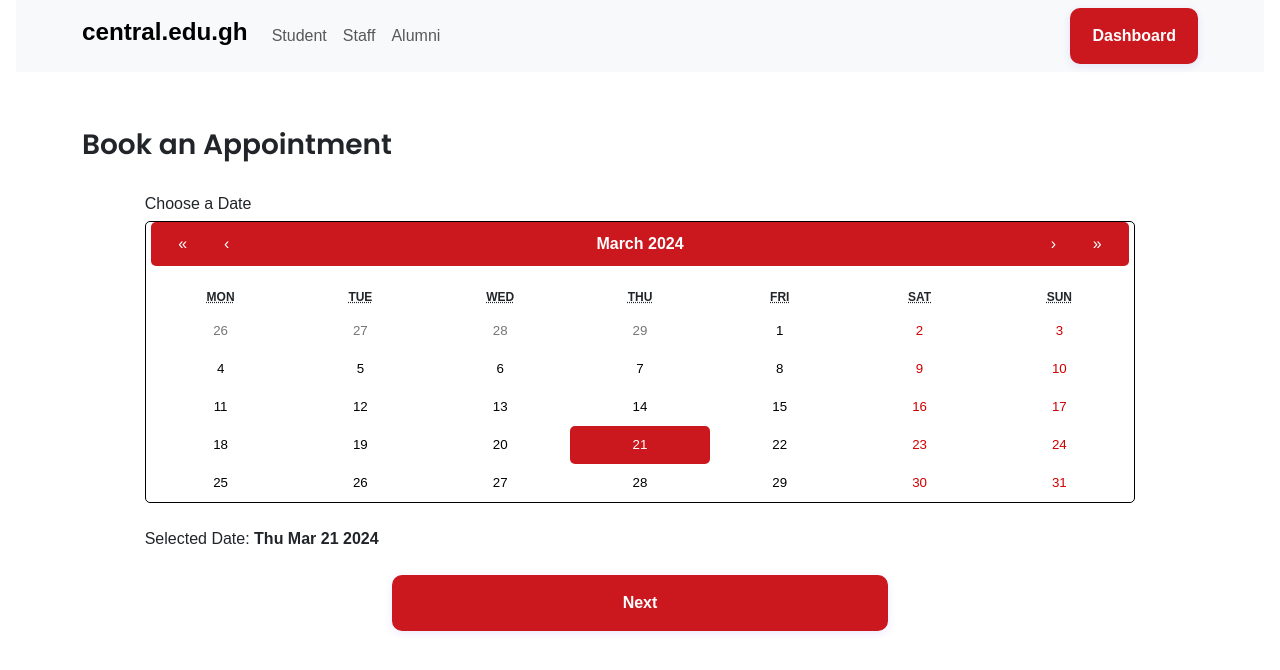
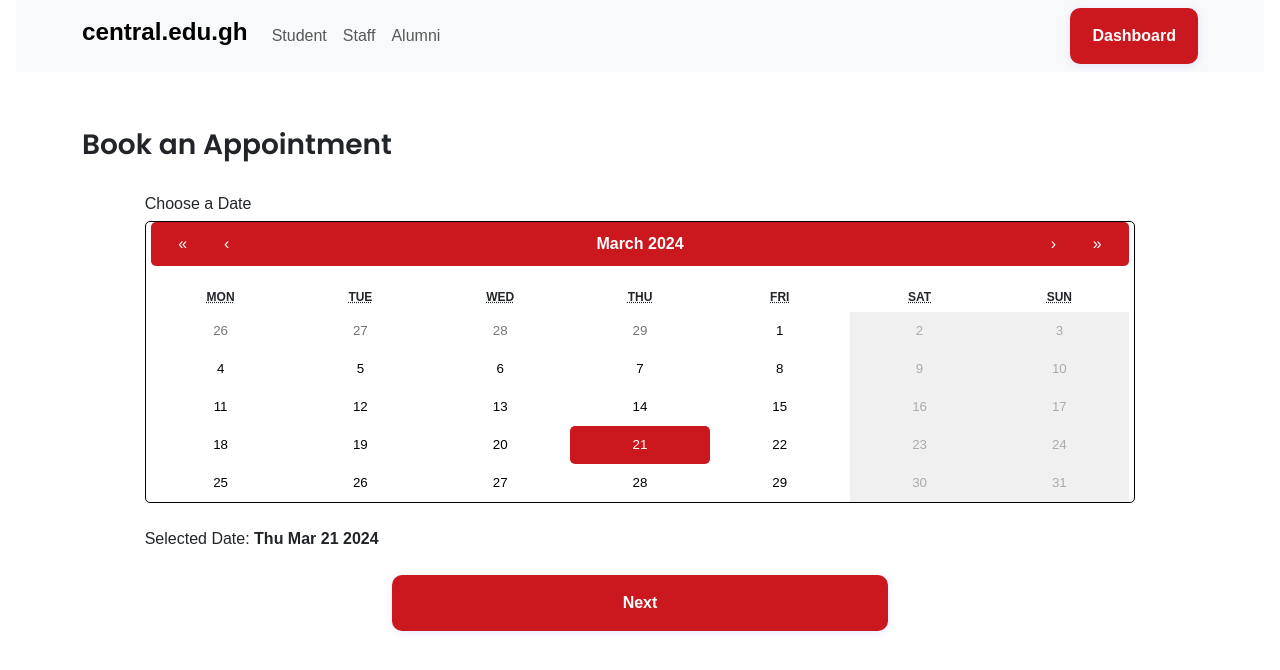
Before and after one commit to SoftLife0/Booking, a React (Vite) app: page /booking in a window 1280 px wide. Shown: the top 670 px of the page. Built offline with nearby package versions, Linux system fonts and the light colour scheme.

Commit message:
editing homepage

```diff
--- a/src/component/CustomCalendar.jsx
+++ b/src/component/CustomCalendar.jsx
@@ -12,11 +12,17 @@ function CustomCalendar({ onSelect, onNextClick }) {
         }
     }
 
+    const tileDisabled = ({ date, view }) => {
+        if (view === 'month') {
+            return date.getDay() === 0 || date.getDay() === 6; // Disable Sunday (0) and Saturday (6)
+        }
+    };
+
     return (
         <div>
             <h6>Choose a Date</h6>
             <div className='custom-calendar-container'>
-                <Calendar onChange={onChange} value={date} className='custom-calendar' />
+                <Calendar onChange={onChange} value={date} className='custom-calendar' tileDisabled={tileDisabled} />
             </div>
             <br />
 
--- a/src/pages/Hero/Landing.jsx
+++ b/src/pages/Hero/Landing.jsx
@@ -60,7 +60,7 @@ const Landing = () => {
       <header id="header" className="d-flex align-items-center">
         <div className="container d-flex flex-column align-items-center">
           <h2 style={{ textAlign: 'center', fontWeight:'bold' }}>Annual Medical Screening Program. Book your appointment now !</h2>
-          <h5><b>Note</b>: Screening ends in 👇</h5>
+          <h5><b>Screening Ends in 40 days 👇</b></h5>
 
           <div className="countdown d-flex justify-content-center">
             {/* Remaining days */}
```
